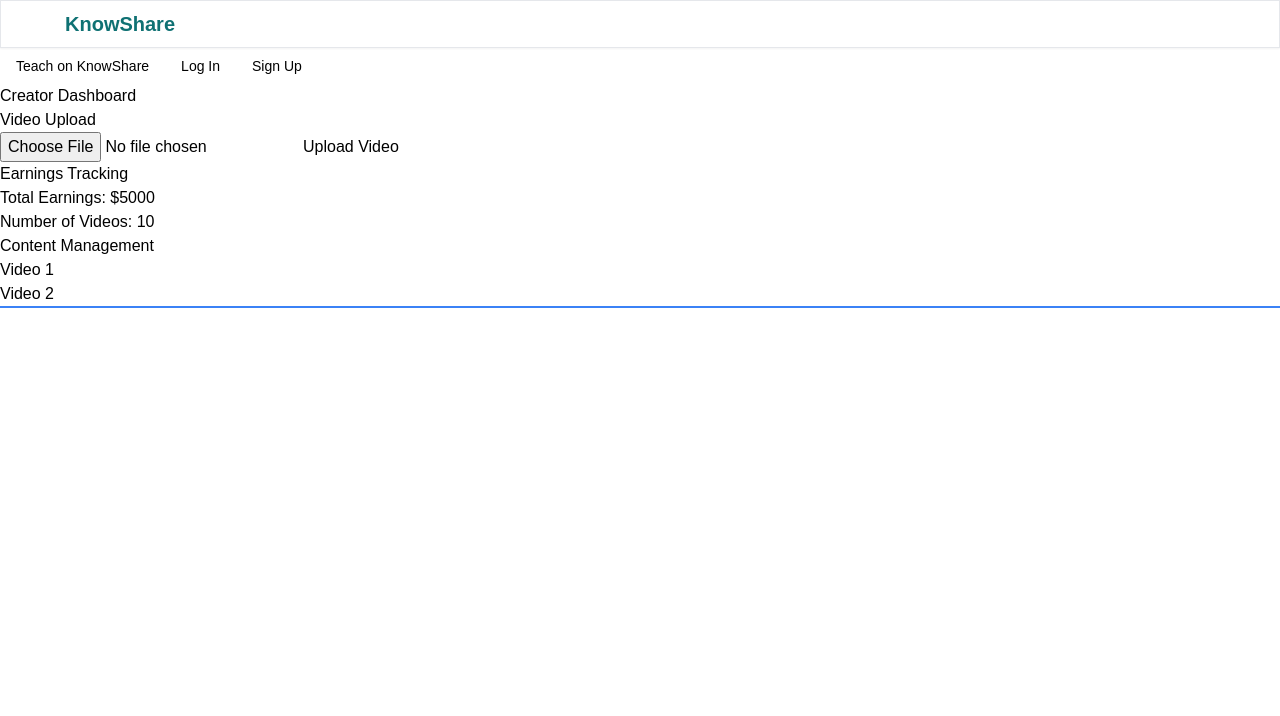
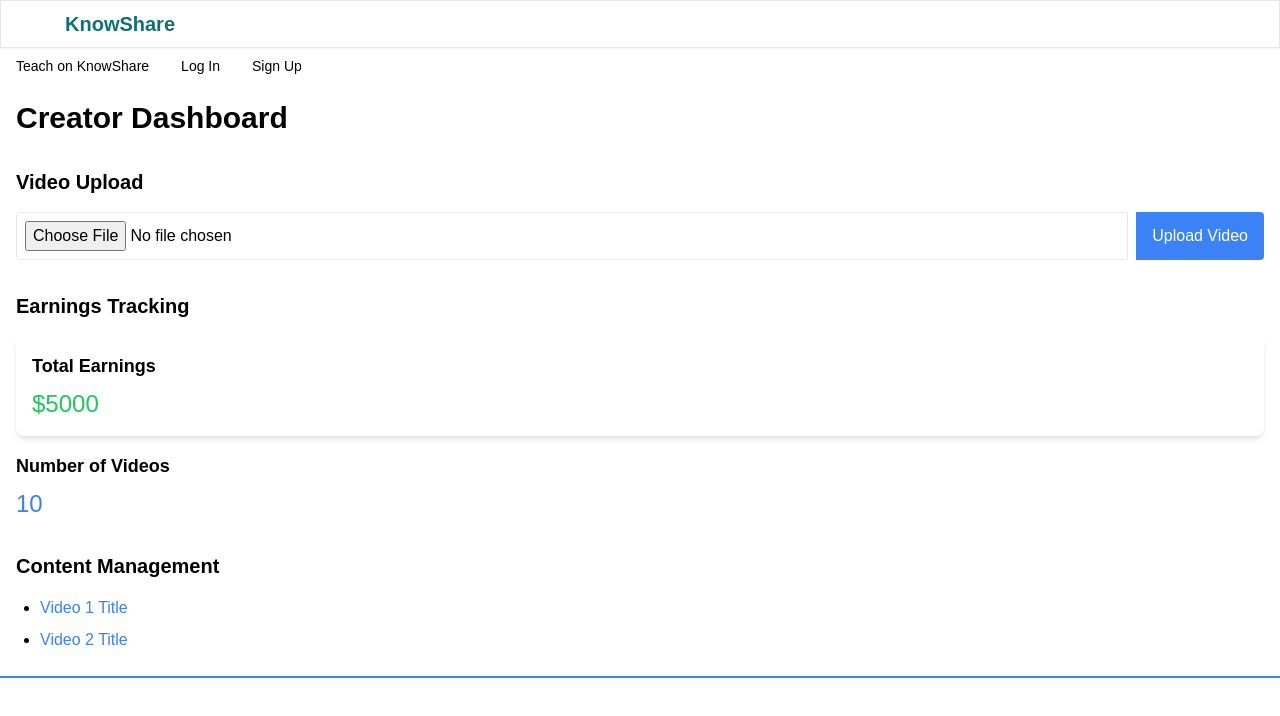
Before and after one commit to KnowShare-ALX/React-Frontend, a React (Create React App) app in the folder knowshare-react/: page /dashboard in a window 1280 px wide. Shown: the top 716 px of the page. Built offline with nearby package versions, Linux system fonts and the light colour scheme.

Commit message:
Tailwindcss Included

```diff
--- a/knowshare-react/src/CreatorDashboard.jsx
+++ b/knowshare-react/src/CreatorDashboard.jsx
@@ -1,33 +1,55 @@
-// CreatorDashboard.js
 import React from 'react';
+import 'tailwindcss/tailwind.css';
 
 function CreatorDashboard() {
-  // Simulated earnings and video count (replace with actual data)
+  // Placeholder data (replace with actual data)
   const earnings = 5000;
   const videoCount = 10;
 
   return (
-    <div>
-      <h2>Creator Dashboard</h2>
-      <section>
-        <h3>Video Upload</h3>
-        <form>
-          {/* Add video upload form fields */}
-          <input type="file" accept="video/*" />
-          <button type="submit">Upload Video</button>
+    <div className="p-4">
+      <h2 className="text-3xl font-semibold mb-8">Creator Dashboard</h2>
+      <section className="mb-8">
+        <h3 className="text-xl font-semibold mb-4">Video Upload</h3>
+        <form className="flex space-x-2">
+          <input
+            type="file"
+            accept="video/*"
+            className="border p-2 flex-grow rounded-l"
+            placeholder="Choose a video..."
+          />
+          <button
+            type="submit"
+            className="bg-blue-500 text-white px-4 py-2 rounded-r hover:bg-blue-600"
+          >
+            Upload Video
+          </button>
         </form>
       </section>
-      <section>
-        <h3>Earnings Tracking</h3>
-        <p>Total Earnings: ${earnings}</p>
-        <p>Number of Videos: {videoCount}</p>
+      <section className="mb-8">
+        <h3 className="text-xl font-semibold mb-4">Earnings Tracking</h3>
+        <div className="bg-white shadow-md p-4 rounded-lg">
+          <p className="text-lg font-semibold mb-2">Total Earnings</p>
+          <p className="text-2xl text-green-500">${earnings}</p>
+        </div>
+        <div className="mt-4">
+          <p className="text-lg font-semibold mb-2">Number of Videos</p>
+          <p className="text-2xl text-blue-500">{videoCount}</p>
+        </div>
       </section>
       <section>
-        <h3>Content Management</h3>
-        {/* Display and manage content (e.g., video listing) */}
-        <ul>
-          <li>Video 1</li>
-          <li>Video 2</li>
+        <h3 className="text-xl font-semibold mb-4">Content Management</h3>
+        <ul className="list-disc pl-6">
+          <li className="mb-2">
+            <a href="#" className="text-blue-500 hover:underline">
+              Video 1 Title
+            </a>
+          </li>
+          <li className="mb-2">
+            <a href="#" className="text-blue-500 hover:underline">
+              Video 2 Title
+            </a>
+          </li>
           {/* Add more video listings */}
         </ul>
       </section>
```
